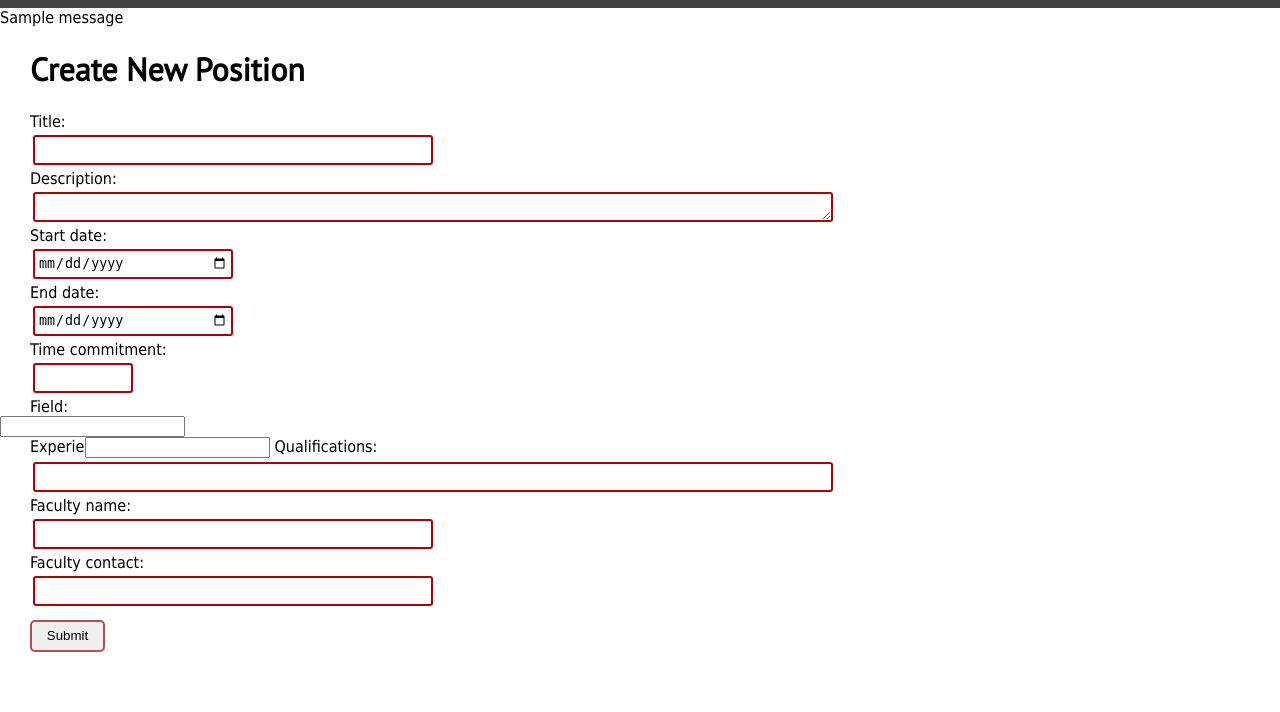
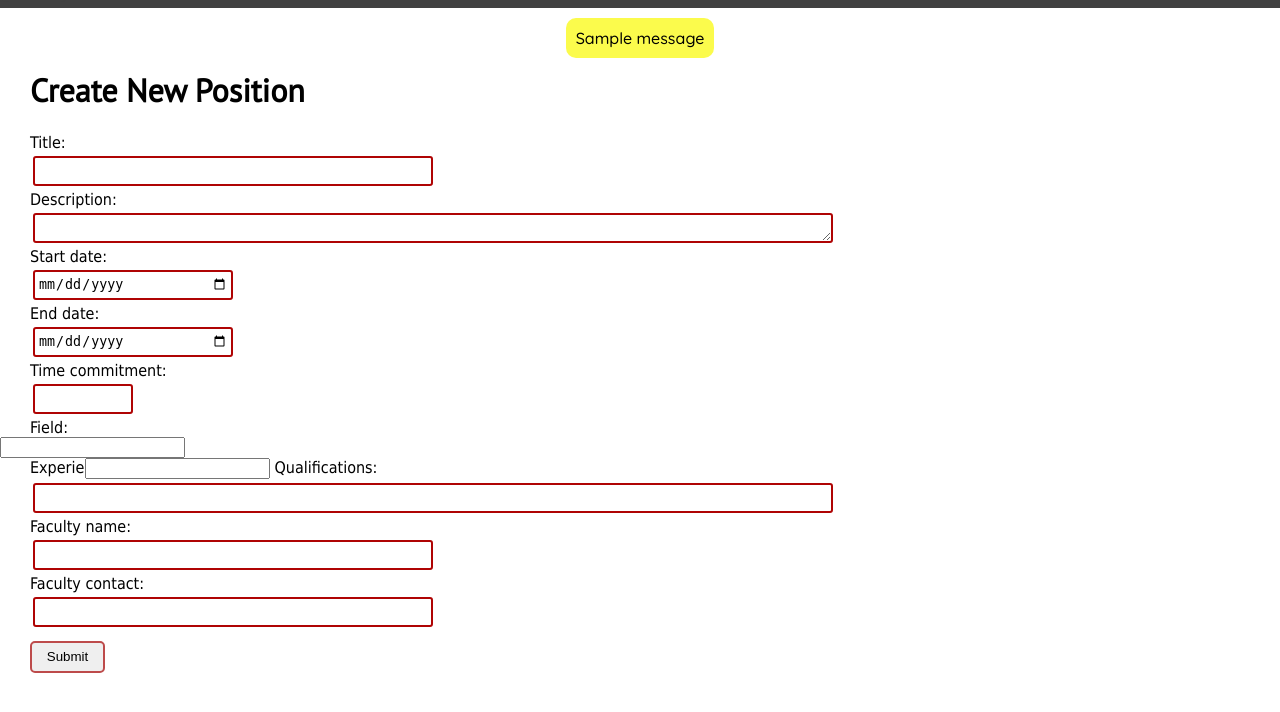
Before and after one commit to Ehiane/StudentFacultyResearchPortal, a Python web app: template app/View/templates/create.html in a window 1280 px wide. Shown: the part 70-782 px from the top of the page. Run offline with Jinja, Linux system fonts and the light colour scheme; the template is opened without the code that fills it: most values are stand-ins (such as "Sample title", 1, 10 or a date in 2020); one stand-in notice (Sample message) is shown; form fields are guessed from the names that the template uses; some libraries are stand-ins or nearby versions.

Commit message:
styled the flash message for notifications.

```diff
--- a/app/View/static/css/main.css
+++ b/app/View/static/css/main.css
@@ -1,4 +1,8 @@
 /* Google Fonts Imports */
+
+/* QUICKSAND FONT - for flash message */
+@import url('https://fonts.googleapis.com/css2?family=Quicksand:wght@500&display=swap');
+
 /* roboto slab font */
 @import url('https://fonts.googleapis.com/css2?family=Roboto+Slab&display=swap');
 /* Lora font */
@@ -139,6 +143,22 @@ a:hover {
     color: white;
     cursor:pointer;
 }
+
+
+.flash-container{
+
+    background-color: rgb(251, 251, 76);
+    height: fit-content;
+    width: fit-content;
+    font-family: 'Quicksand', sans-serif;
+    border: transparent 2px solid;
+    border-radius: 10px;
+    padding: 0.5rem;
+    margin: auto;
+    position: relative;
+    top: 10px;
+}
+
 
 /* ---------------------------------------------------------------------------------POST SECTION ----------------------------------------------------------*/
 .posttable {
--- a/app/View/templates/base.html
+++ b/app/View/templates/base.html
@@ -32,11 +32,11 @@
             </tr>
         </table>
         </div>
-        <div class="project-body">
+        <div>
             {% with messages = get_flashed_messages() %}
                 {% if messages %}
                     {% for message in messages %}
-                        <div> {{ message }}</div>
+                        <div class="flash-container"> {{ message }}</div>
                     {% endfor %}
                 {% endif %}
             {% endwith %}
```
Also changed, not shown: project.db.
